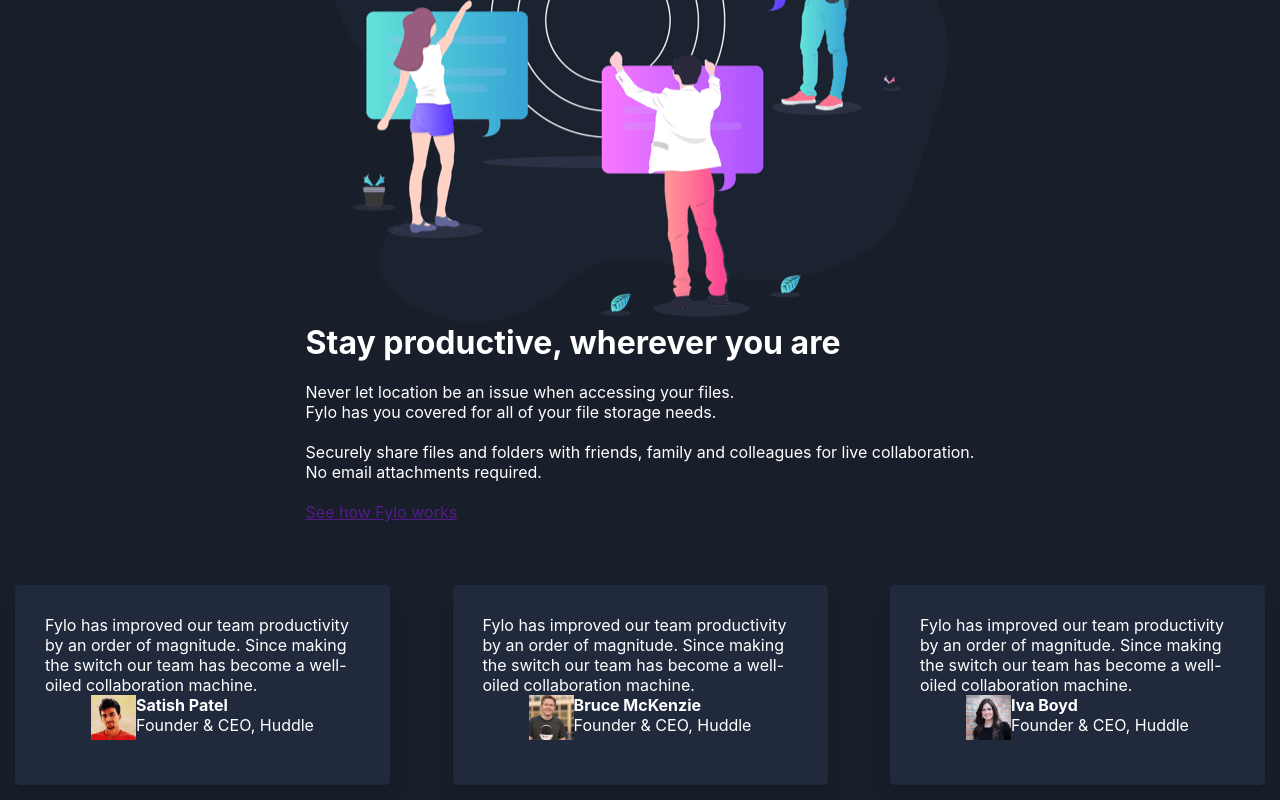
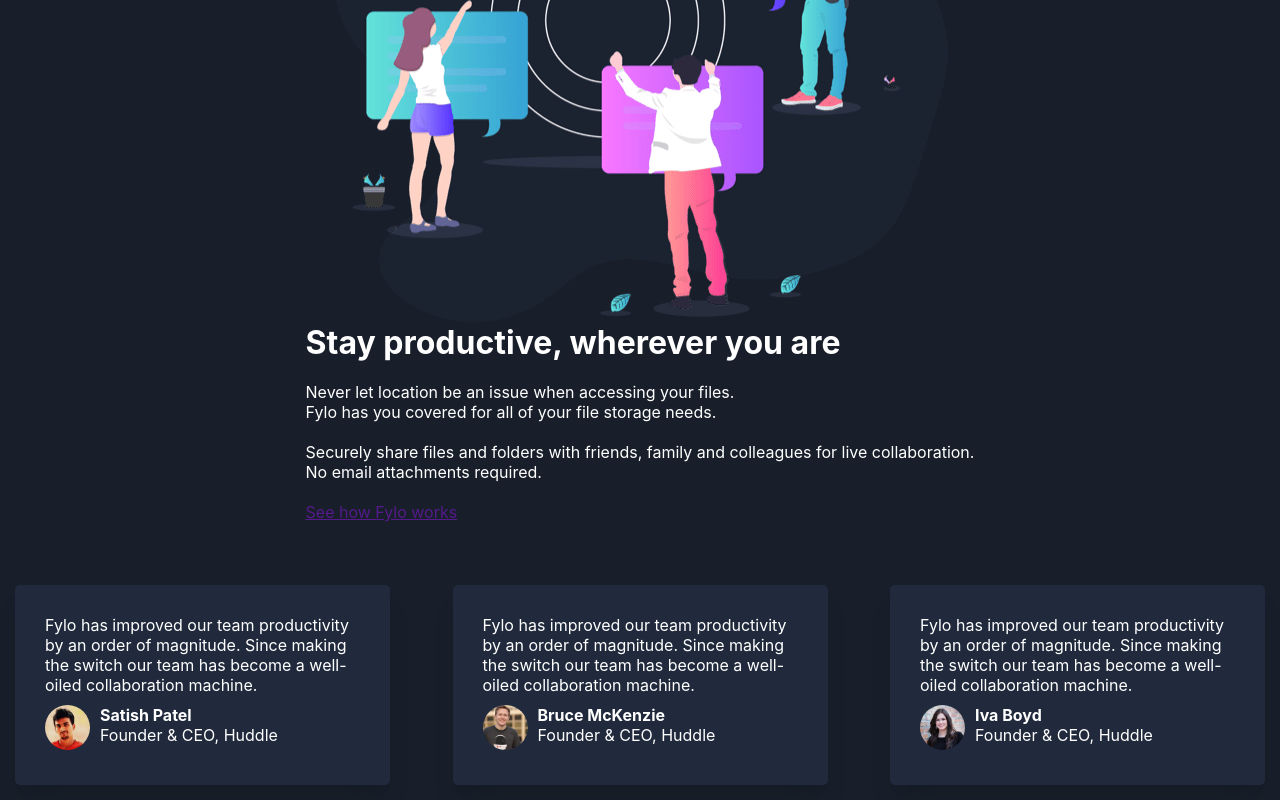
Before and after one commit to AugustoBaez/fylo-webpage, a React (Create React App) app: page / in a window 1280 px wide. Shown: the part 1215-2015 px from the top of the page. Built offline with nearby package versions, Linux system fonts and the light colour scheme.

Commit message:
fix align profile

```diff
--- a/src/App.css
+++ b/src/App.css
@@ -97,7 +97,6 @@
   background-color: #202a3c;
   width: 400px;
   height: 200px;
-  align-items: center;
   text-align: start;
   border-radius: 5px;
   box-shadow: rgba(0, 0, 0, 0.1) 0px 20px 25px -5px, rgba(0, 0, 0, 0.04) 0px 10px 10px -5px;
@@ -113,6 +112,12 @@
 }
 
 .profile {
+  margin-top: 10px;
   height: fit-content;
   display: flex;
 }
+
+.profile img {
+  border-radius: 100%;
+  margin-right: 10px;
+}
```
